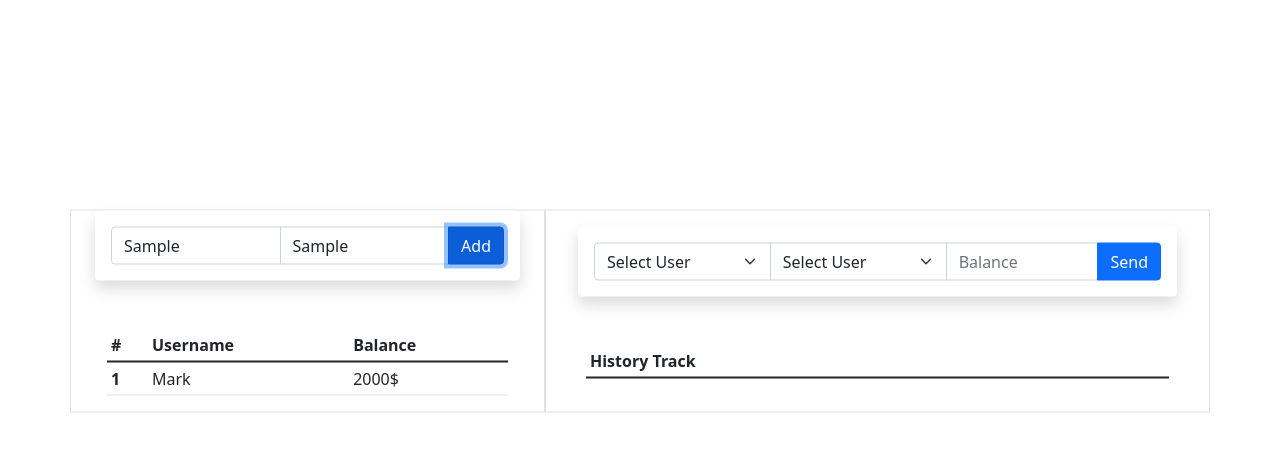
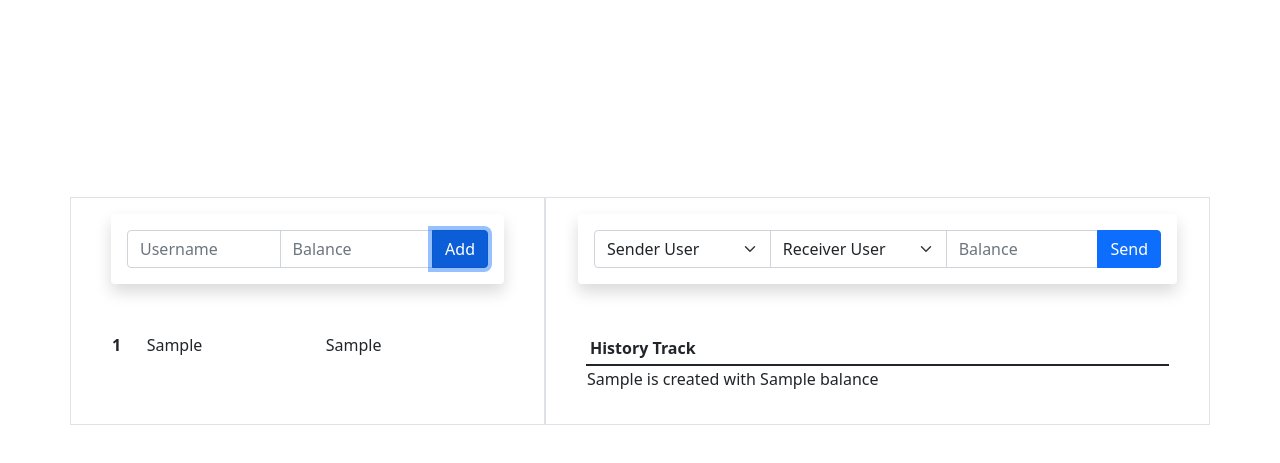
Before and after one commit to patika-167-react-bootcamp/hw-week-2-zaferhuzmeli, a website: page index.html in a window 1280 px wide. Both pictures are taken after typing "Sample", "Sample" into the empty fields and a click on the button "Add". Shown: the part 89-552 px from the top of the page. Drawn offline with nearby package versions, Linux system fonts and the light colour scheme.

Commit message:
created an app.js file

```diff
--- a/app.js
+++ b/app.js
@@ -0,0 +1,85 @@
+(function (self) {
+    let userName = document.getElementById('userName').value || '';
+    let balanceValue = document.getElementById('userBalance').value || '';
+    const addUserButton = document.getElementById('addUser');
+    const historyList = document.getElementById('history');
+
+
+    const userAccount = [];
+
+    self.construct = function () {
+        self.reset();
+        self.domLoaded();
+        self.handleOnChangeInput();
+    };
+
+    self.reset = function () {
+        // reset the input fields
+        document.getElementById('userName').value = '';
+        document.getElementById('userBalance').value = '';
+    };
+
+    //create a function to handle all the dom loaded events
+
+
+    self.domLoaded = function () {
+        window.addEventListener('load', (event) => {
+
+            addUserButton.addEventListener('click', function () {
+                // if username and balance value are not empty create a new user object sequential id after click the add user button
+                if (userName !== '' && balanceValue !== '') {
+                    const user = {
+                        id: userAccount.length + 1,
+                        name: userName,
+                        balance: balanceValue,
+                    };
+
+                    // push the user object into the userAccount array
+                    userAccount.push(user);
+                    // reset the input fields
+                    self.reset();
+                    // display the userAccount array
+                    self.displayUserAccount();
+                } else {
+                    console.log('Inputs are empty');
+                }
+            });
+        });
+    };
+
+    self.handleOnChangeInput = function () {
+        document.getElementById('userName').addEventListener('change', function () {
+            userName = document.getElementById('userName').value;
+        });
+
+        document.getElementById('userBalance').addEventListener('change', function () {
+            balanceValue = document.getElementById('userBalance').value;
+        });
+    };
+
+    // create a function to display the userAccount array in the userAccountList table body
+    self.displayUserAccount = function () {
+        const userAccountList = document.getElementById('userAccountList');
+
+        userAccountList.innerHTML = '';
+        for (let i = 0; i < userAccount.length; i++) {
+            const user = userAccount[i];
+            const row = document.createElement('tr');
+
+            row.innerHTML = `
+                <th scope="row" id="userid" data-id="${user.id}">${user.id}</th>
+                <td>${user.name}</td>
+                <td>${user.balance}</td>
+            `;
+            userAccountList.appendChild(row);
+
+            // append to historyList table
+            const historyRow = document.createElement('tr');
+
+            historyRow.innerHTML = `<td>${user.name} is created with ${user.balance} balance</td>`;
+            historyList.appendChild(historyRow);
+        }
+    };
+
+    return self.construct();
+})({});
--- a/index.html
+++ b/index.html
@@ -8,7 +8,6 @@
     <link href="https://cdn.jsdelivr.net/npm/bootstrap@5.1.3/dist/css/bootstrap.min.css" rel="stylesheet"
         integrity="sha384-1BmE4kWBq78iYhFldvKuhfTAU6auU8tT94WrHftjDbrCEXSU1oBoqyl2QvZ6jIW3" crossorigin="anonymous">
     <title>Bank Transaction App</title>
-    <script src="./app.js" type="text/javascript" async defer></script>
 </head>
 
 <body>
@@ -18,17 +17,17 @@
         </div>
         <div class="container position-absolute top-50 start-50 translate-middle">
             <div class="row">
-                <div class="lef-side col-md-5 border ">
+                <div class="lef-side col-md-5 border p-3">
                     <div class="container">
-                        <div class="row">
-                            <div class="input-group mb-3 shadow p-3 mb-5 bg-body rounded">
-                                <input type="text" class="form-control" placeholder="Username" aria-label="Username">
-                                <input type="text" class="form-control" placeholder="Balance" aria-label="Balance">
-                                <button type="button" id="addUser" class="btn btn-primary">Add</button>
-                            </div>
+                        <div id="addUserGroup" class="input-group mb-3 shadow p-3 mb-5 bg-body rounded g-3">
+                            <input type="text" id="userName" class="form-control" placeholder="Username"
+                                aria-label="Username">
+                            <input type="text" id="userBalance" class="form-control" placeholder="Balance"
+                                aria-label="Balance">
+                            <button type="button" id="addUser" class="btn btn-primary">Add</button>
                         </div>
                         <div class="userAccountList">
-                            <table class="table table-sm">
+                            <table id="userAccountList" class="table table-sm">
                                 <thead>
                                     <tr>
                                         <th scope="col">#</th>
@@ -37,11 +36,7 @@
                                     </tr>
                                 </thead>
                                 <tbody>
-                                    <tr>
-                                        <th scope="row" id="userid" data-id="1">1</th>
-                                        <td>Mark</td>
-                                        <td>2000$</td>
-                                    </tr>
+
                                 </tbody>
                             </table>
                         </div>
@@ -51,25 +46,25 @@
                     <div class="container">
                         <div class="row g-3">
                             <div class="input-group mb-3 shadow p-3 mb-5 bg-body rounded">
-                                <select class="form-select" aria-label="select example">
-                                    <option selected>Select User</option>
+                                <select id="receivedFrom" class="form-select" aria-label="select example">
+                                    <option selected>Sender User</option>
                                 </select>
-                                <select class="form-select" aria-label="select example">
-                                    <option selected>Select User</option>
+                                <select id="receiver" class="form-select" aria-label="select example">
+                                    <option selected>Receiver User</option>
                                 </select>
-                                <input type="text" class="form-control" placeholder="Balance" aria-label="Balance">
+                                <input type="text" id="recieverBalance" class="form-control" placeholder="Balance"
+                                    aria-label="Balance">
                                 <button type="button" id="sendBalance" class="btn btn-primary">Send</button>
                             </div>
                         </div>
-                        <table class="table table-sm">
+                        <table id="history" class="table table-sm">
                             <thead>
                                 <tr>
                                     <th scope="col">History Track</th>
                                 </tr>
                             </thead>
                             <tbody>
-                                <tr>
-                                </tr>
+
                             </tbody>
                         </table>
                     </div>
@@ -83,6 +78,7 @@
     <script src="https://cdn.jsdelivr.net/npm/bootstrap@5.1.3/dist/js/bootstrap.bundle.min.js"
         integrity="sha384-ka7Sk0Gln4gmtz2MlQnikT1wXgYsOg+OMhuP+IlRH9sENBO0LRn5q+8nbTov4+1p"
         crossorigin="anonymous"></script>
+    <script type="text/javascript" src="./app.js"></script>
 </body>
 
 </html>
```
Also changed, not shown: 1 other file.
